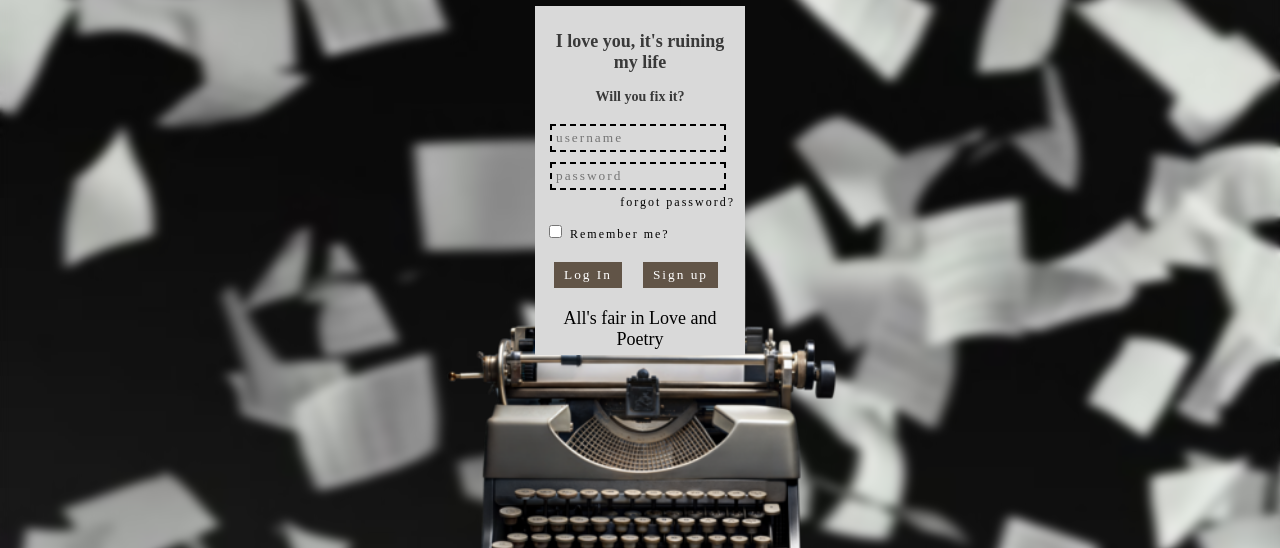
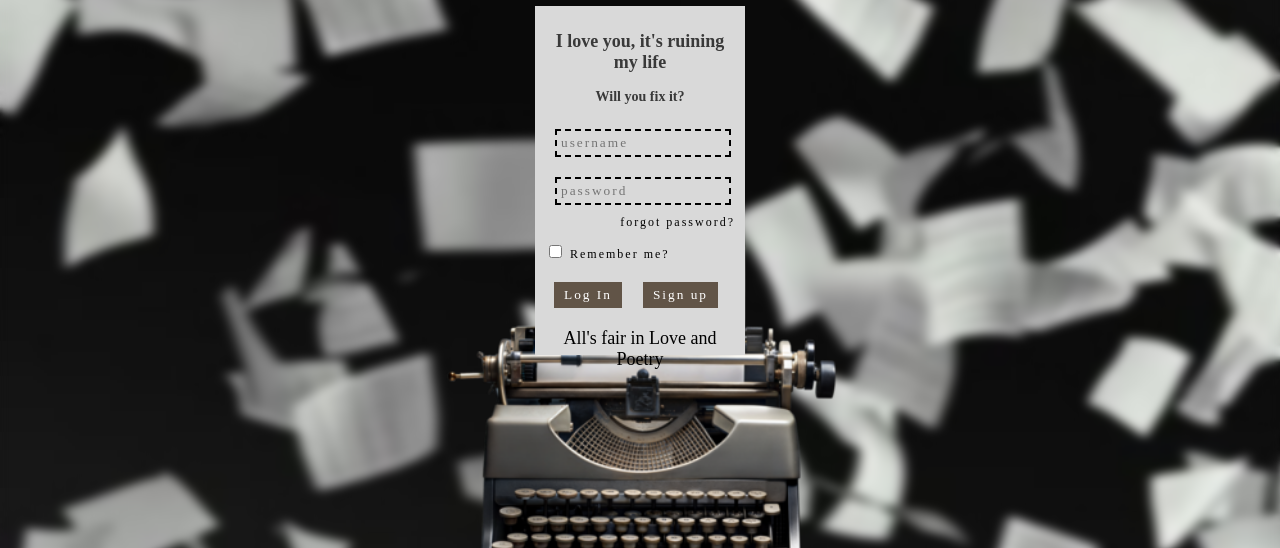
Before and after one commit to ashytrashbean/TTPD-log-in, a plain HTML site: page index.html in a window 1280 px wide. Shown: the part 252-800 px from the top of the page. Drawn offline with Linux system fonts and the light colour scheme; a web font is replaced by a local one.

Commit message:
margin and min-width?

```diff
--- a/style.css
+++ b/style.css
@@ -43,13 +43,13 @@ main{
 
 
 input[type="text"],input[type="password"]{
+    min-width: 20px;
     border: 2px dashed black;
     background-color: #d9d9d9;
-    margin: 5px;
+    margin: 10px;
     padding: 4px;
     font-family: "Cultive Mono";
     letter-spacing: 2px;
-    flex-wrap: wrap;
 }
 
 
```
